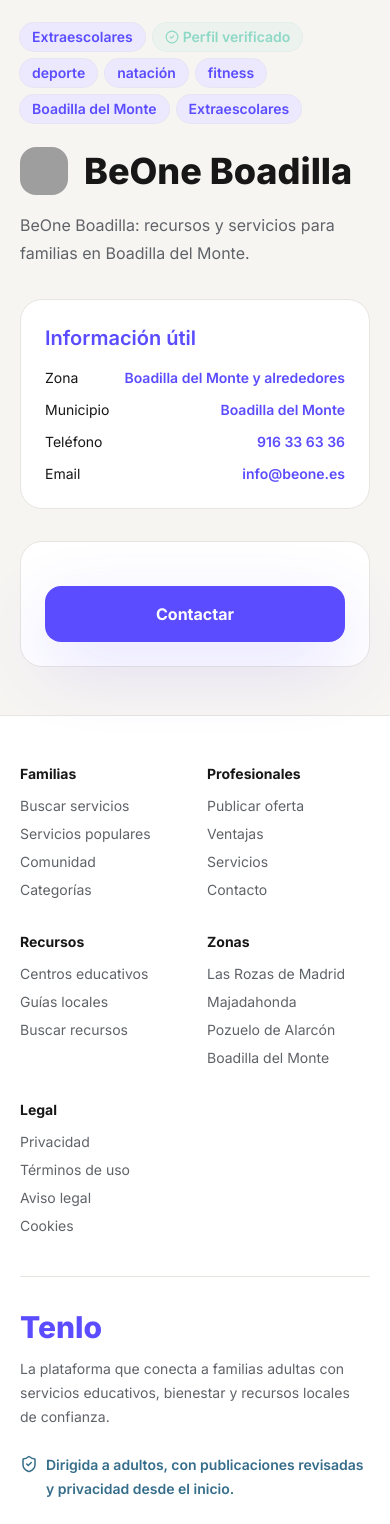
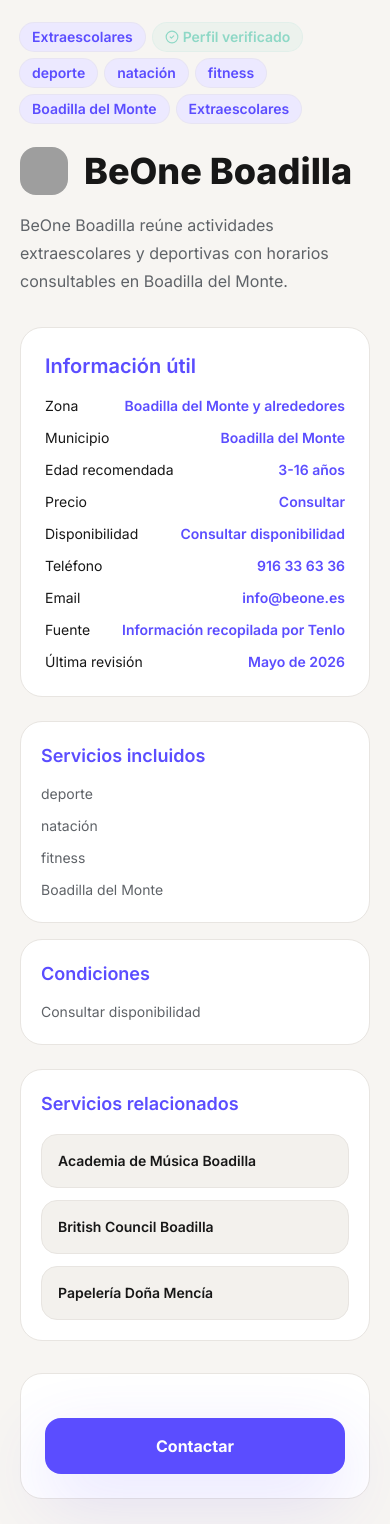
Before and after one commit to rdrgzjavier/kiryco, a Next.js app: page /servicios/boadilla-beone in a window 390 px wide. Shown: the part 410-1934 px from the top of the page. Built offline with nearby package versions, Linux system fonts and the light colour scheme; grey boxes are pictures that could not be loaded.

Commit message:
Corrige filtros responsive y mejora SEO local

```diff
--- a/next.config.mjs
+++ b/next.config.mjs
@@ -2,6 +2,15 @@
 const nextConfig = {
   experimental: {
     cpus: 1
+  },
+  async redirects() {
+    return [
+      {
+        source: "/zona/:slug",
+        destination: "/zonas/:slug",
+        permanent: true
+      }
+    ];
   },
   images: {
     domains: ["images.unsplash.com"]
--- a/src/app/page.tsx
+++ b/src/app/page.tsx
@@ -195,11 +195,11 @@
         </div>
         <div className="grid grid-cols-2 gap-4 sm:grid-cols-4 lg:grid-cols-7">
           {homeCategories.map(({ name, href, Icon, color }) => (
-            <Link key={name} href={href} className="group grid aspect-square w-full grid-rows-[48px_44px] place-items-center gap-3 rounded-2xl border border-line bg-white p-4 text-center text-sm font-bold text-slatecopy shadow-sm transition-all hover:-translate-y-0.5 hover:border-ink hover:text-ink hover:shadow-soft focus:outline-none focus:ring-2 focus:ring-ink focus:ring-offset-2 sm:aspect-auto sm:min-h-32">
+            <Link key={name} href={href} className="group flex aspect-square w-full flex-col items-center justify-center gap-4 rounded-2xl border border-line bg-white p-4 text-center text-sm font-bold text-slatecopy shadow-sm transition-all hover:-translate-y-0.5 hover:border-ink hover:text-ink hover:shadow-soft focus:outline-none focus:ring-2 focus:ring-ink focus:ring-offset-2 sm:aspect-auto sm:min-h-32">
               <span className="grid h-12 w-12 place-items-center rounded-2xl bg-soft ring-1 ring-line transition-colors group-hover:bg-lavender">
                 <Icon size={26} className={color} aria-hidden />
               </span>
-              <span className="flex h-11 items-center justify-center leading-5">{name}</span>
+              <span className="flex min-h-10 items-center justify-center leading-5">{name}</span>
             </Link>
           ))}
         </div>
--- a/src/app/robots.ts
+++ b/src/app/robots.ts
@@ -5,7 +5,7 @@
     rules: {
       userAgent: "*",
       allow: "/",
-      disallow: ["/admin/"]
+      disallow: ["/admin/", "/buscar?*"]
     },
     sitemap: "https://tenlo.es/sitemap.xml"
   };
--- a/src/app/servicios/[id]/page.tsx
+++ b/src/app/servicios/[id]/page.tsx
@@ -1,4 +1,5 @@
 import type { Metadata } from "next";
+import Link from "next/link";
 import { notFound } from "next/navigation";
 import SafeEnvironmentCard from "@/components/SafeEnvironmentCard";
 import { ExternalLink } from "lucide-react";
@@ -7,7 +8,7 @@
 import JsonLd from "@/components/JsonLd";
 import ProfileAvatar from "@/components/ProfileAvatar";
 import { trackingAttrs } from "@/lib/analytics";
-import { findProvider, providers } from "@/lib/mock-data";
+import { ageLabel, findProvider, listings, providers } from "@/lib/mock-data";
 
 function isPersonalProvider(provider: NonNullable<ReturnType<typeof findProvider>>) {
   const value = [provider.id, provider.category, provider.businessName, ...provider.tags].join(" ").toLowerCase();
@@ -28,6 +29,12 @@
   const provider = findProvider(params.id);
   if (!provider) notFound();
   const personalProvider = isPersonalProvider(provider);
+  const listing = listings.find((item) => item.userId === provider.userId && item.publicationType === "proveedor");
+  const sourceLabel = provider.website !== "https://example.com" ? "Web oficial del proveedor" : "Información recopilada por Tenlo";
+  const reviewDate = "Mayo de 2026";
+  const relatedServices = providers
+    .filter((item) => item.id !== provider.id && (item.municipality === provider.municipality || item.category === provider.category))
+    .slice(0, 3);
 
   return (
     <div className="section-shell">
@@ -56,10 +63,39 @@
             <dl className="mt-4 grid gap-3 text-sm text-slatecopy">
               <div className="flex justify-between gap-4"><dt>Zona</dt><dd className="text-right font-semibold text-ink">{provider.serviceArea}</dd></div>
               <div className="flex justify-between gap-4"><dt>Municipio</dt><dd className="text-right font-semibold text-ink">{provider.municipality}</dd></div>
+              <div className="flex justify-between gap-4"><dt>Edad recomendada</dt><dd className="text-right font-semibold text-ink">{listing ? ageLabel(listing) : "Consultar"}</dd></div>
+              <div className="flex justify-between gap-4"><dt>Precio</dt><dd className="text-right font-semibold text-ink">{listing?.priceLabel ?? "Consultar"}</dd></div>
+              <div className="flex justify-between gap-4"><dt>Disponibilidad</dt><dd className="text-right font-semibold text-ink">{listing?.availability ?? "Consultar disponibilidad"}</dd></div>
               <div className="flex justify-between gap-4"><dt>Teléfono</dt><dd className="text-right font-semibold text-ink">{provider.phone}</dd></div>
               <div className="flex justify-between gap-4"><dt>Email</dt><dd className="text-right font-semibold text-ink">{provider.email}</dd></div>
+              <div className="flex justify-between gap-4"><dt>Fuente</dt><dd className="text-right font-semibold text-ink">{sourceLabel}</dd></div>
+              <div className="flex justify-between gap-4"><dt>Última revisión</dt><dd className="text-right font-semibold text-ink">{reviewDate}</dd></div>
             </dl>
           </section>
+          <section className="mt-6 grid gap-4 md:grid-cols-2">
+            <div className="card p-5">
+              <h2 className="text-lg font-semibold text-ink">Servicios incluidos</h2>
+              <ul className="mt-3 grid gap-2 text-sm leading-6 text-muted">
+                {provider.tags.slice(0, 4).map((tag) => <li key={tag}>{tag}</li>)}
+              </ul>
+            </div>
+            <div className="card p-5">
+              <h2 className="text-lg font-semibold text-ink">Condiciones</h2>
+              <p className="mt-3 text-sm leading-6 text-muted">{listing?.details?.Horario ?? listing?.availability ?? "Confirma disponibilidad, precios y condiciones directamente con el proveedor antes de reservar."}</p>
+            </div>
+          </section>
+          {relatedServices.length > 0 ? (
+            <section className="mt-6 card p-5">
+              <h2 className="text-lg font-semibold text-ink">Servicios relacionados</h2>
+              <div className="mt-4 grid gap-3 sm:grid-cols-3">
+                {relatedServices.map((item) => (
+                  <Link key={item.id} href={`/servicios/${item.id}`} className="rounded-2xl border border-line bg-soft p-4 text-sm font-semibold text-slatecopy hover:text-ink">
+                    {item.businessName}
+                  </Link>
+                ))}
+              </div>
+            </section>
+          ) : null}
         </article>
         <aside className="card h-fit p-6">
           {personalProvider ? <SafeEnvironmentCard compact title="Contacto protegido" body="En servicios entre particulares, Tenlo protege los datos de contacto y recomienda acordar siempre la comunicación entre adultos responsables." /> : null}
--- a/src/app/sitemap.ts
+++ b/src/app/sitemap.ts
@@ -14,7 +14,7 @@
 export default function sitemap(): MetadataRoute.Sitemap {
   const staticRoutes = ["", "/buscar", "/categoria", "/centros", "/servicios", "/comunidad"];
   const trustRoutes = ["/privacidad", "/aviso-legal", "/cookies", "/normas-comunidad", "/contacto"];
-  const zoneRoutes = municipalities.map((municipality) => `/zona/${municipality.slug}`);
+  const zoneRoutes = municipalities.map((municipality) => `/zonas/${municipality.slug}`);
   const localRoutes = municipalities.flatMap((municipality) => (
     categories
       .filter((category) => hasPublishedListings(category.id, municipality.name))
@@ -45,7 +45,7 @@
     changeFrequency: route === "" ? "weekly" as const : "monthly" as const,
     priority: route === ""
       ? 1
-      : route.startsWith("/las-rozas") || route.startsWith("/majadahonda") || route.startsWith("/pozuelo") || route.startsWith("/boadilla") || route.startsWith("/zona/")
+      : route.startsWith("/las-rozas") || route.startsWith("/majadahonda") || route.startsWith("/pozuelo") || route.startsWith("/boadilla") || route.startsWith("/zona/") || route.startsWith("/zonas/")
         ? 0.8
         : route.startsWith("/centros/") || route.startsWith("/servicios/") || route.startsWith("/anuncios/")
           ? 0.7
--- a/src/app/zona/[slug]/page.tsx
+++ b/src/app/zona/[slug]/page.tsx
@@ -12,7 +12,13 @@
   const municipality = municipalities.find((item) => item.slug === params.slug);
   return {
     title: `Servicios para familias en ${municipality?.name ?? "tu zona"} | Tenlo`,
-    description: municipality?.description
+    description: municipality?.description,
+    alternates: { canonical: `/zonas/${params.slug}` },
+    openGraph: {
+      title: `Servicios para familias en ${municipality?.name ?? "Madrid noroeste"} | Tenlo`,
+      description: municipality?.description,
+      url: `/zonas/${params.slug}`
+    }
   };
 }
 
--- /dev/null
+++ b/src/app/zonas/[slug]/page.tsx
@@ -0,0 +1 @@
+export { default, generateMetadata, generateStaticParams } from "@/app/zona/[slug]/page";
--- /dev/null
+++ b/src/components/ResponsiveFilterPanel.tsx
@@ -0,0 +1,25 @@
+"use client";
+
+import { ReactNode, useEffect, useState } from "react";
+
+export default function ResponsiveFilterPanel({ children }: { children: ReactNode }) {
+  const [open, setOpen] = useState(false);
+  const [desktop, setDesktop] = useState(false);
+
+  useEffect(() => {
+    const query = window.matchMedia("(min-width: 1024px)");
+    const update = () => setDesktop(query.matches);
+    update();
+    query.addEventListener("change", update);
+    return () => query.removeEventListener("change", update);
+  }, []);
+
+  return (
+    <div>
+      <button type="button" className="btn-secondary w-full lg:hidden" onClick={() => setOpen((value) => !value)} aria-expanded={open}>
+        Filtrar
+      </button>
+      {desktop || open ? <div className="mt-4 lg:mt-0">{children}</div> : null}
+    </div>
+  );
+}
--- a/src/lib/mock-data.ts
+++ b/src/lib/mock-data.ts
@@ -137,7 +137,7 @@
   userId: id,
   businessName,
   category,
-  description: description ?? `${businessName}: recursos y servicios para familias en ${municipality}.`,
+  description: description ?? providerDescription(businessName, category, municipality),
   municipality,
   serviceArea: `${municipality} y alrededores`,
   website: website ?? "https://example.com",
@@ -149,6 +149,16 @@
   tags: Array.from(new Set(rawTags.split(", ").concat([municipality, category]))),
   image
 }));
+
+function providerDescription(businessName: string, category: string, municipality: string) {
+  const value = category.toLowerCase();
+  if (value.includes("idiomas")) return `${businessName} ofrece aprendizaje de idiomas con grupos y niveles orientados a familias de ${municipality}.`;
+  if (value.includes("extraescolares")) return `${businessName} reúne actividades extraescolares y deportivas con horarios consultables en ${municipality}.`;
+  if (value.includes("libros")) return `${businessName} facilita material escolar, papelería y libros para el curso en ${municipality}.`;
+  if (value.includes("canguro")) return `${businessName} es una ficha de cuidado infantil con contacto protegido y disponibilidad orientativa en ${municipality}.`;
+  if (value.includes("clases")) return `${businessName} ofrece apoyo educativo por materia y nivel, con disponibilidad a confirmar en ${municipality}.`;
+  return `${businessName} es una ficha local de ${category.toLowerCase()} con datos de contacto y cobertura en ${municipality}.`;
+}
 
 function providerCategoryId(provider: Provider) {
   if (provider.category.toLowerCase().includes("clases") || provider.category.toLowerCase().includes("idiomas")) return "clases-particulares";
@@ -172,8 +182,8 @@
     description: center.description,
     municipality: center.municipality,
     area: center.municipality,
-    recommendedAgeMin: 1,
-    recommendedAgeMax: 18,
+    recommendedAgeMin: center.stages.includes("0-3 años") ? 0 : 1,
+    recommendedAgeMax: center.stages.includes("0-3 años") ? 3 : 18,
     priceLabel: "Consultar",
     availability: "Ficha pública",
     publicationType: "centro" as const,
```
Also changed, not shown: src/app/buscar/page.tsx (+4 -5 lines), src/app/comunidad/page.tsx (+5 -31 lines), src/components/CategoryPageView.tsx (+4 -5 lines).
